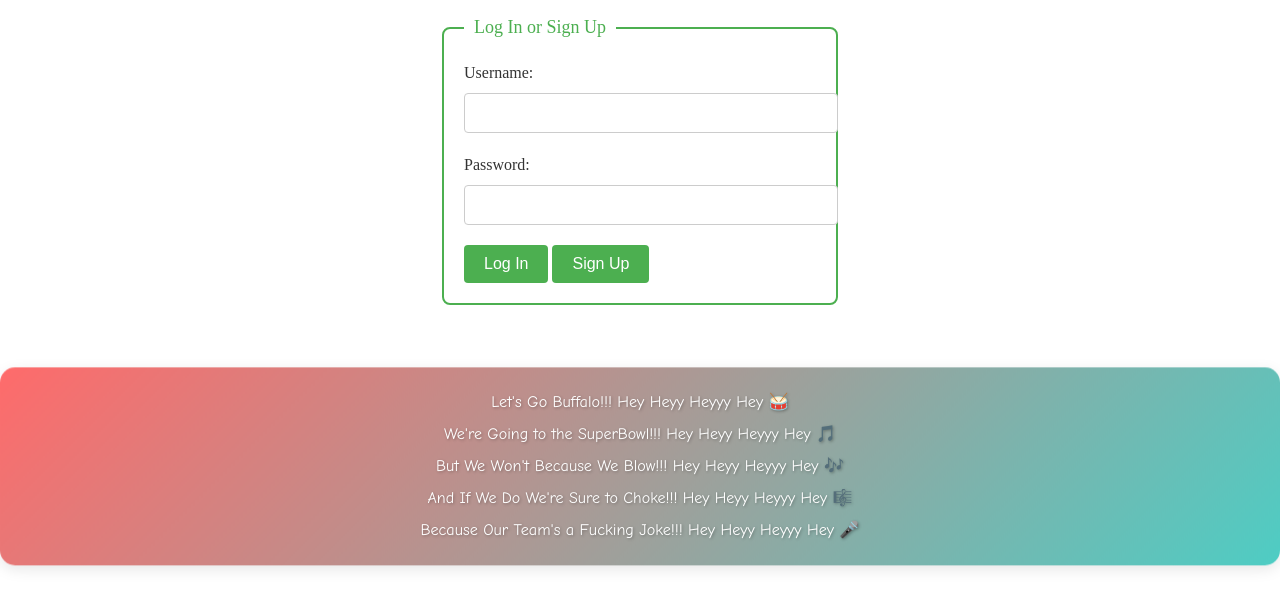
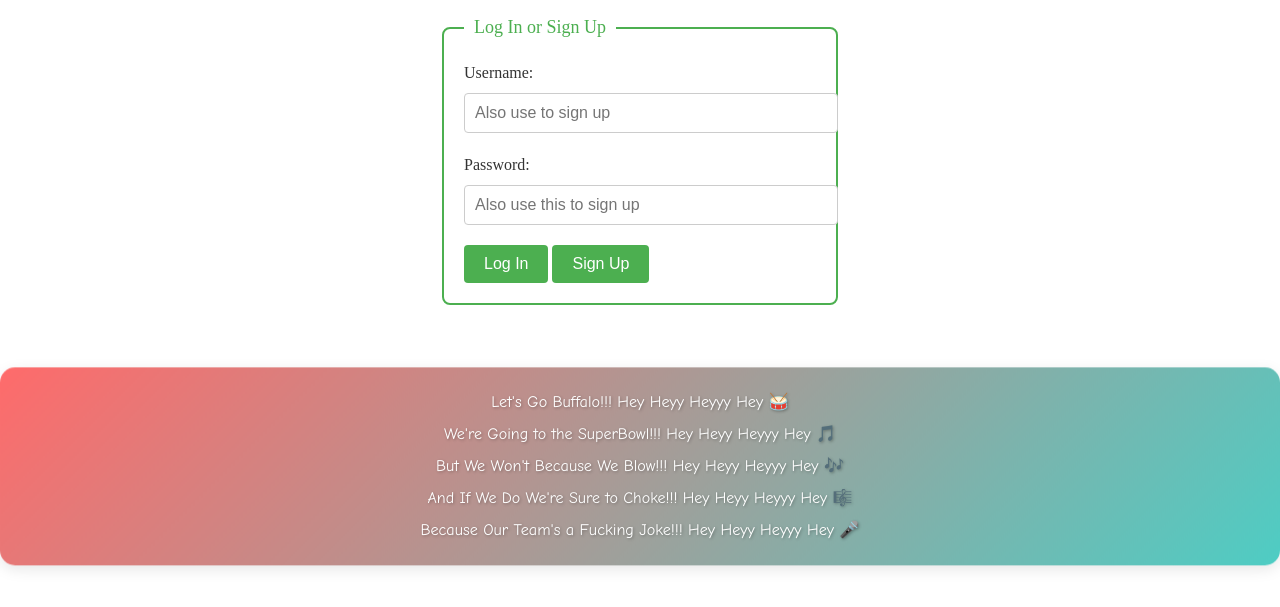
Before and after one commit to anjo-mi/bills-go, a website: page login.html in a window 1280 px wide. Shown: the part 169-776 px from the top of the page. Drawn offline with Linux system fonts and the light colour scheme.

Commit message:
placeholder queues for sign up

```diff
--- a/login.html
+++ b/login.html
@@ -28,12 +28,12 @@
 
                 <div class="form-group">
                     <label for="username">Username:</label>
-                    <input type="text" id="username" name="username" required>
+                    <input type="text" id="username" name="username" placeholder="Also use to sign up"required>
                 </div>
 
                 <div class="form-group">
                     <label for="password">Password:</label>
-                    <input type="password" id="password" name="password" required>
+                    <input type="password" id="password" name="password" placeholder="Also use this to sign up" required>
                 </div>
 
                 <div class="form-actions">
```
